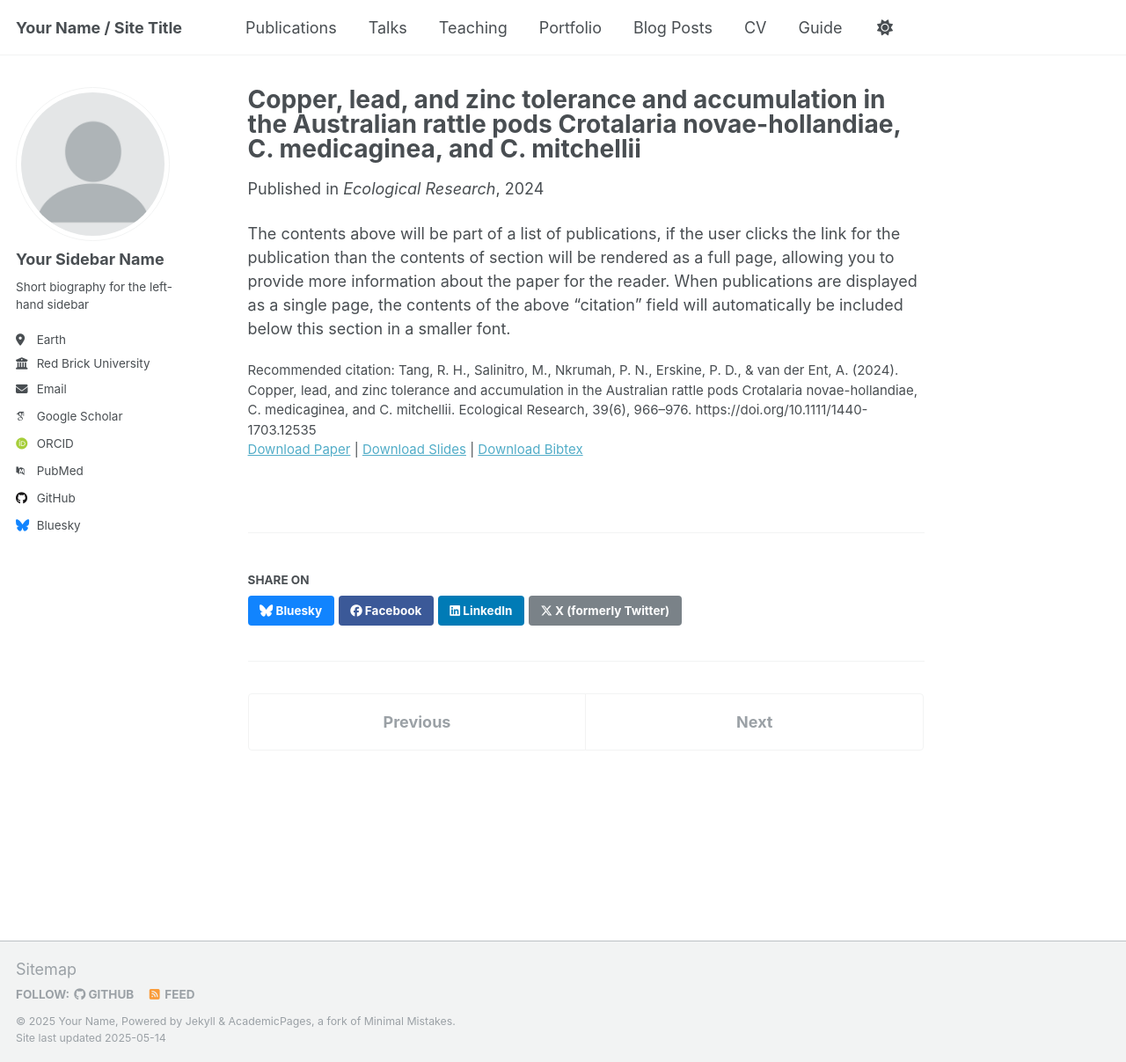
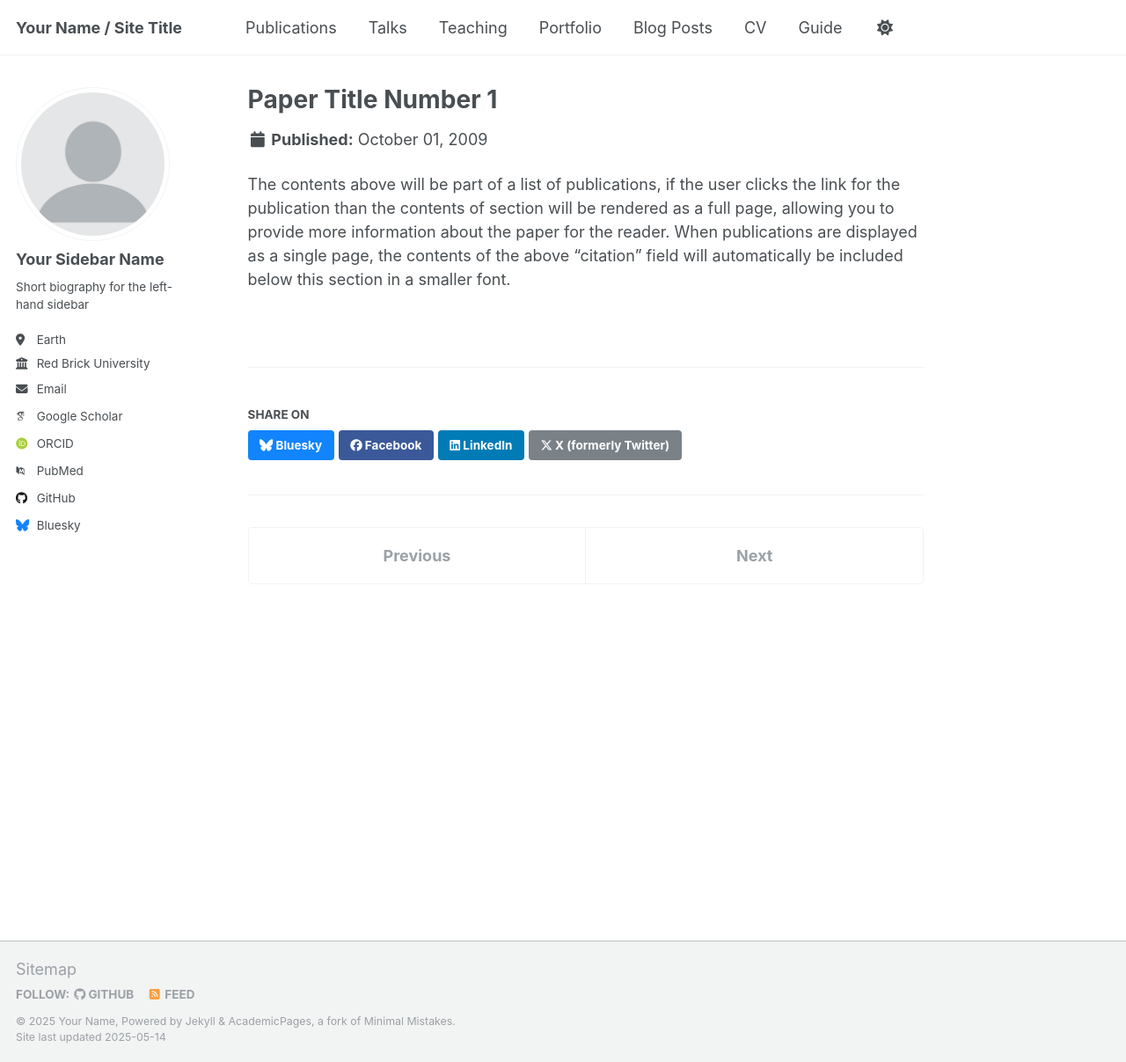
Before and after one commit to R093RT/R093RT.github.io, a Jekyll site: the page built from _publications/2009-10-01-paper-title-number-1.md, in a window 1280 px wide and 1207 px high. Shown: the whole window at 88% size. Built offline with Jekyll 4.4.1, drawn with Linux system fonts in a browser that asks for light colours; some web fonts are replaced; part of the change alters nothing that is shown.

Commit message:
Update 2009-10-01-paper-title-number-1.md

```diff
--- a/_publications/2009-10-01-paper-title-number-1.md
+++ b/_publications/2009-10-01-paper-title-number-1.md
@@ -1,14 +1,12 @@
 ---
-title: "Copper, lead, and zinc tolerance and accumulation in the Australian rattle pods Crotalaria novae-hollandiae, C. medicaginea, and C. mitchellii"
-collection: publications
-category: manuscripts
-permalink: /publication/2024-10-28-Metal-Accumulation-in-Australian-Rattle-Pods
-excerpt: 'Crotalaria is a genus of ~600 species of legumes predominantly found in (sub)tropical regions of Africa and Australia. Crotalaria novae-hollandiae from Australia is a polymetallic zinc (Zn)-cadmium(Cd)-copper(Cu) hyperaccumulator, but only when growing in metalliferous soils. This study aimed to test metal tolerance in Australian Crotalaria species to establish whether metal tolerance is a trait shared between Crotalaria species not known to occur on metalliferous soils. The hyperaccumulator Crotalaria novae-hollandiae and two non-metallophytes, Crotalaria mitchellii and Crotalaria medicaginea, were exposed to different treatments containing Cu-lead(Pb)-Zn in the form of spiked soils. Foliar samples were analyzed for total elemental concentrations and spectrophotometric analysis was undertaken to assess photosynthetic pigments (chlorophyll a + b and carotenoids) as indicators of stress and polyphenols as an indicator of tolerance. No significant differences in metal accumulation were found in the Crotalaria species, and all exhibited a high level of tolerance toward Zn. However, C. novae-hollandiae exhibited the greatest tolerance toward Zn but had low tolerance toward Cu, while none accumulated foliar Pb. Tolerance to Zn appears to be a trait shared between the Crotalaria species tested. None of the tested Crotalaria species exhibited tolerance toward Cu, and none accumulated Pb.'
-date: 28 Oct 2024
-venue: 'Ecological Research'
-slidesurl: 'https://esj-journals.onlinelibrary.wiley.com/doi/epdf/10.1111/1440-1703.12535'
-paperurl: 'https://esj-journals.onlinelibrary.wiley.com/doi/epdf/10.1111/1440-1703.12535'
-bibtexurl: 'https://esj-journals.onlinelibrary.wiley.com/doi/epdf/10.1111/1440-1703.12535'
-citation: 'Tang, R. H., Salinitro, M., Nkrumah, P. N., Erskine, P. D., & van der Ent, A. (2024). Copper, lead, and zinc tolerance and accumulation in the Australian rattle pods Crotalaria novae-hollandiae, C. medicaginea, and C. mitchellii. Ecological Research, 39(6), 966–976. https://doi.org/10.1111/1440-1703.12535'
+Title: "Copper, lead, and zinc tolerance and accumulation in the Australian rattle pods Crotalaria novae-hollandiae, C. medicaginea, and C. mitchellii"
+Collection: publications
+Category: manuscripts
+Link: /publication/2024-10-28-Metal-Accumulation-in-Australian-Rattle-Pods
+Excerpt: 'Crotalaria is a genus of ~600 species of legumes predominantly found in (sub)tropical regions of Africa and Australia. Crotalaria novae-hollandiae from Australia is a polymetallic zinc (Zn)-cadmium(Cd)-copper(Cu) hyperaccumulator, but only when growing in metalliferous soils. This study aimed to test metal tolerance in Australian Crotalaria species to establish whether metal tolerance is a trait shared between Crotalaria species not known to occur on metalliferous soils. The hyperaccumulator Crotalaria novae-hollandiae and two non-metallophytes, Crotalaria mitchellii and Crotalaria medicaginea, were exposed to different treatments containing Cu-lead(Pb)-Zn in the form of spiked soils. Foliar samples were analyzed for total elemental concentrations and spectrophotometric analysis was undertaken to assess photosynthetic pigments (chlorophyll a + b and carotenoids) as indicators of stress and polyphenols as an indicator of tolerance. No significant differences in metal accumulation were found in the Crotalaria species, and all exhibited a high level of tolerance toward Zn. However, C. novae-hollandiae exhibited the greatest tolerance toward Zn but had low tolerance toward Cu, while none accumulated foliar Pb. Tolerance to Zn appears to be a trait shared between the Crotalaria species tested. None of the tested Crotalaria species exhibited tolerance toward Cu, and none accumulated Pb.'
+Date: 28 Oct 2024
+Journal: 'Ecological Research'
+URL: 'https://esj-journals.onlinelibrary.wiley.com/doi/epdf/10.1111/1440-1703.12535'
+Citation: 'Tang, R. H., Salinitro, M., Nkrumah, P. N., Erskine, P. D., & van der Ent, A. (2024). Copper, lead, and zinc tolerance and accumulation in the Australian rattle pods Crotalaria novae-hollandiae, C. medicaginea, and C. mitchellii. Ecological Research, 39(6), 966–976. https://doi.org/10.1111/1440-1703.12535'
 ---
 The contents above will be part of a list of publications, if the user clicks the link for the publication than the contents of section will be rendered as a full page, allowing you to provide more information about the paper for the reader. When publications are displayed as a single page, the contents of the above "citation" field will automatically be included below this section in a smaller font.
```
